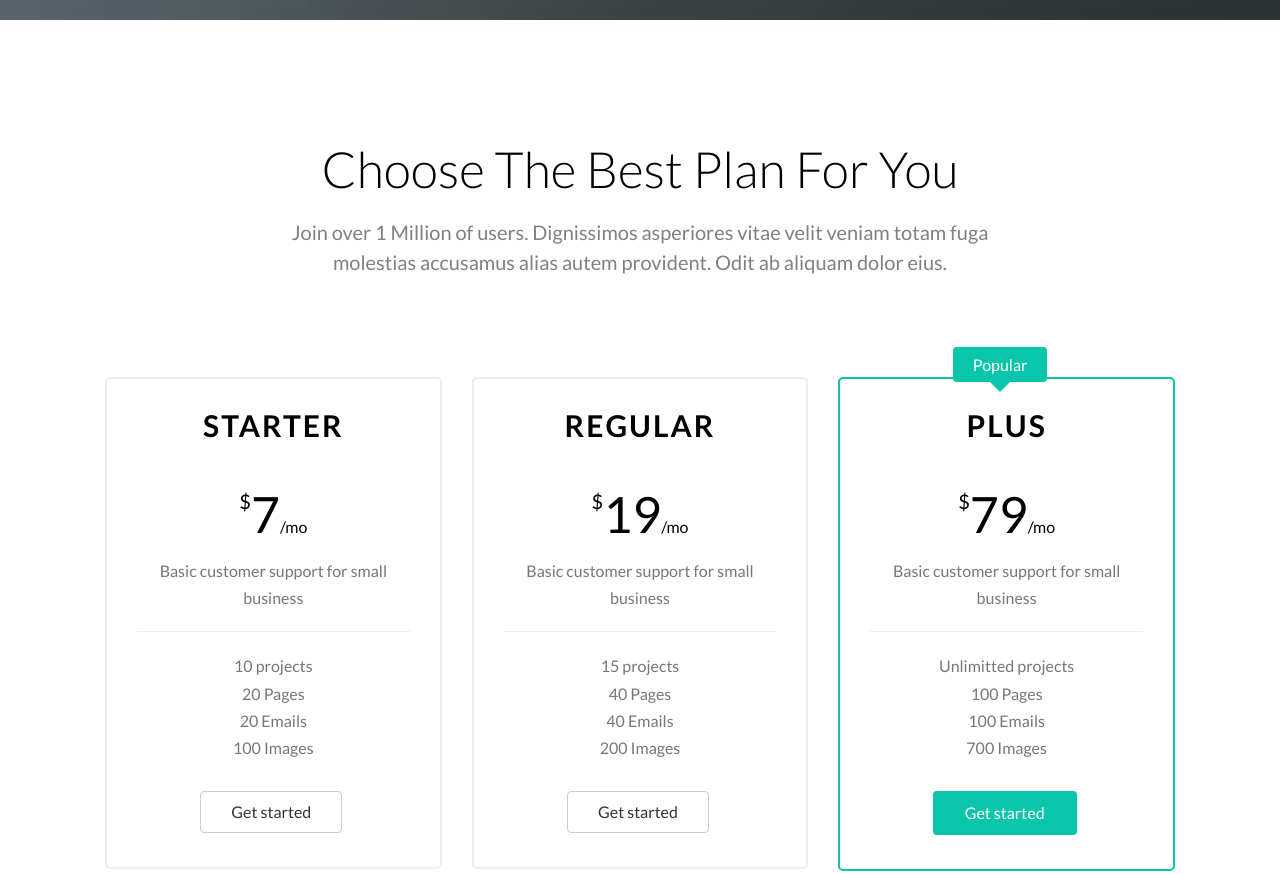
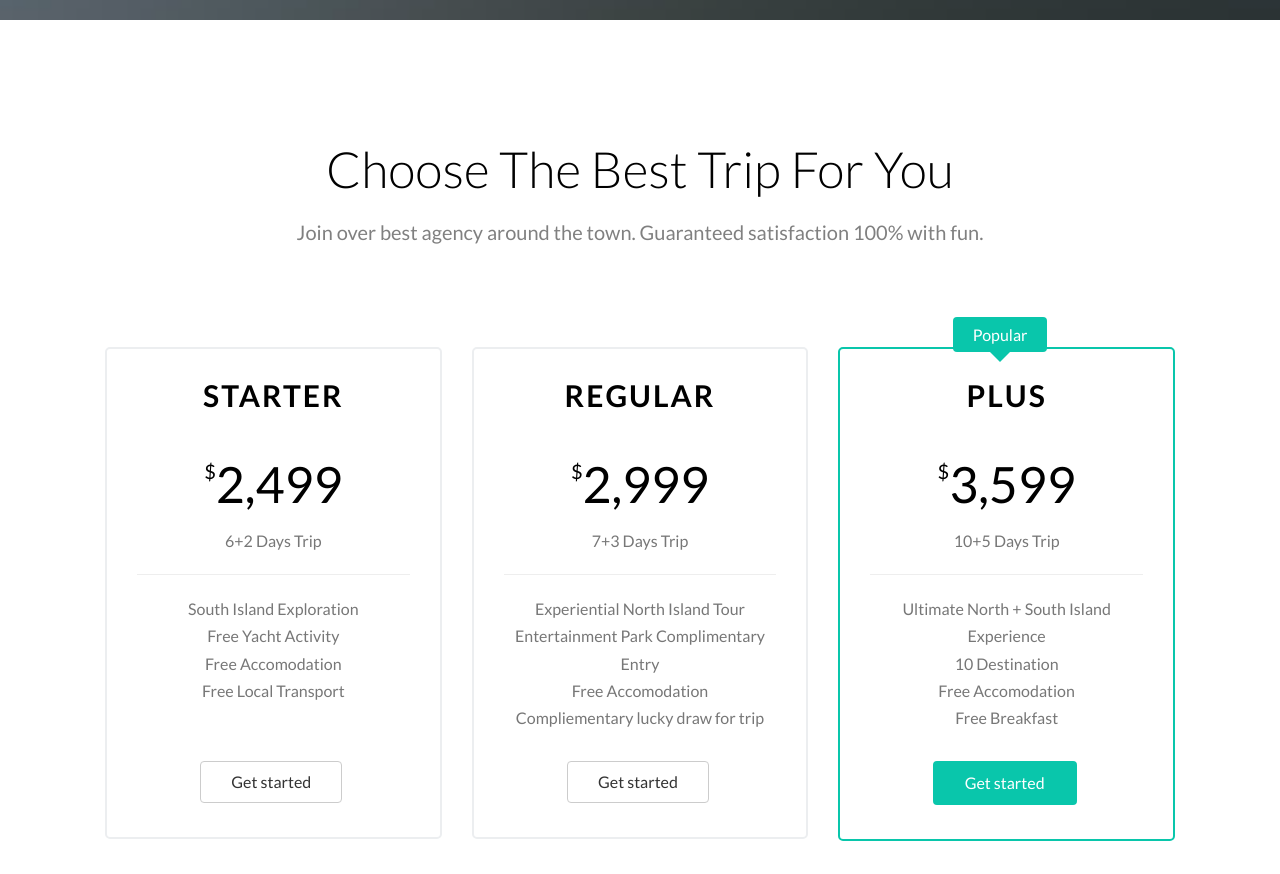
Before and after one commit to shawnkam95/PENGUIN, a plain HTML site: page pricing.html in a window 1280 px wide. Shown: the part 580-1454 px from the top of the page. Drawn offline with Linux system fonts and the light colour scheme; files whose address does not match are found by name.

Commit message:
Add files via upload

```diff
--- a/pricing.html
+++ b/pricing.html
@@ -116,37 +116,38 @@
 		<div class="gtco-container">
 			<div class="row">
 				<div class="col-md-8 col-md-offset-2 text-center gtco-heading">
-					<h2>Choose The Best Plan For You</h2>
-					<p>Join over 1 Million of users. Dignissimos asperiores vitae velit veniam totam fuga molestias accusamus alias autem provident. Odit ab aliquam dolor eius.</p>
+					<h2>Choose The Best Trip For You</h2>
+					<p>Join over best agency around the town. Guaranteed satisfaction 100% with fun.</p>
 				</div>
 			</div>
 			<div class="row">
 				<div class="col-md-4">
 					<div class="price-box">
 						<h2 class="pricing-plan">Starter</h2>
-						<div class="price"><sup class="currency">$</sup>7<small>/mo</small></div>
-						<p>Basic customer support for small business</p>
+						<div class="price"><sup class="currency">$</sup>2,499</div>
+						<p>6+2 Days Trip</p>
 						<hr>
 						<ul class="pricing-info">
-							<li>10 projects</li>
-							<li>20 Pages</li>
-							<li>20 Emails</li>
-							<li>100 Images</li>
+							<li>South Island Exploration</li>
+							<li>Free Yacht Activity</li>
+							<li>Free Accomodation</li>
+							<li>Free Local Transport</li>
 						</ul>
+						<br />
 						<a href="#" class="btn btn-default btn-sm">Get started</a>
 					</div>
 				</div>
 				<div class="col-md-4">
 					<div class="price-box">
 						<h2 class="pricing-plan">Regular</h2>
-						<div class="price"><sup class="currency">$</sup>19<small>/mo</small></div>
-						<p>Basic customer support for small business</p>
+						<div class="price"><sup class="currency">$</sup>2,999</div>
+						<p>7+3 Days Trip</p>
 						<hr>
 						<ul class="pricing-info">
-							<li>15 projects</li>
-							<li>40 Pages</li>
-							<li>40 Emails</li>
-							<li>200 Images</li>
+							<li>Experiential North Island Tour</li>
+							<li>Entertainment Park Complimentary Entry</li>
+							<li>Free Accomodation</li>
+							<li>Compliementary lucky draw for trip</li>
 						</ul>
 						<a href="#" class="btn btn-default btn-sm">Get started</a>
 					</div>
@@ -155,14 +156,14 @@
 					<div class="price-box popular">
 						<div class="popular-text">Popular</div>
 						<h2 class="pricing-plan">Plus</h2>
-						<div class="price"><sup class="currency">$</sup>79<small>/mo</small></div>
-						<p>Basic customer support for small business</p>
+						<div class="price"><sup class="currency">$</sup>3,599</div>
+						<p>10+5 Days Trip</p>
 						<hr>
 						<ul class="pricing-info">
-							<li>Unlimitted projects</li>
-							<li>100 Pages</li>
-							<li>100 Emails</li>
-							<li>700 Images</li>
+							<li>Ultimate North + South Island Experience</li>
+							<li>10 Destination</li>
+							<li>Free Accomodation</li>
+							<li>Free Breakfast</li>
 						</ul>
 						<a href="#" class="btn btn-primary btn-sm">Get started</a>
 					</div>
@@ -183,7 +184,7 @@
 				<div class="col-md-8 col-md-offset-2">
 					<ul class="fh5co-faq-list">
 						<li class="animate-box">
-							<h2>What is Traveler?</h2>
+							<h2>What is Penguin Adventure?</h2>
 							<p>Far far away, behind the word mountains, far from the countries Vokalia and Consonantia, there live the blind texts. Separated they live in Bookmarksgrove right at the coast of the Semantics, a large language ocean.</p>
 						</li>
 						<li class="animate-box">
@@ -199,11 +200,11 @@
 							<p>Far far away, behind the word mountains, far from the countries Vokalia and Consonantia, there live the blind texts. Separated they live in Bookmarksgrove right at the coast of the Semantics, a large language ocean.</p>
 						</li>
 						<li class="animate-box">
-							<h2>How do I use Traveler features?</h2>
+							<h2>How do I use Penguin Adventure features?</h2>
 							<p>Far far away, behind the word mountains, far from the countries Vokalia and Consonantia, there live the blind texts. Separated they live in Bookmarksgrove right at the coast of the Semantics, a large language ocean.</p>
 						</li>
 						<li class="animate-box">
-							<h2>Is Traveler free??</h2>
+							<h2>Is Penguin Adventure free??</h2>
 							<p>Far far away, behind the word mountains, far from the countries Vokalia and Consonantia, there live the blind texts. Separated they live in Bookmarksgrove right at the coast of the Semantics, a large language ocean.</p>
 						</li>
 					</ul>
```
